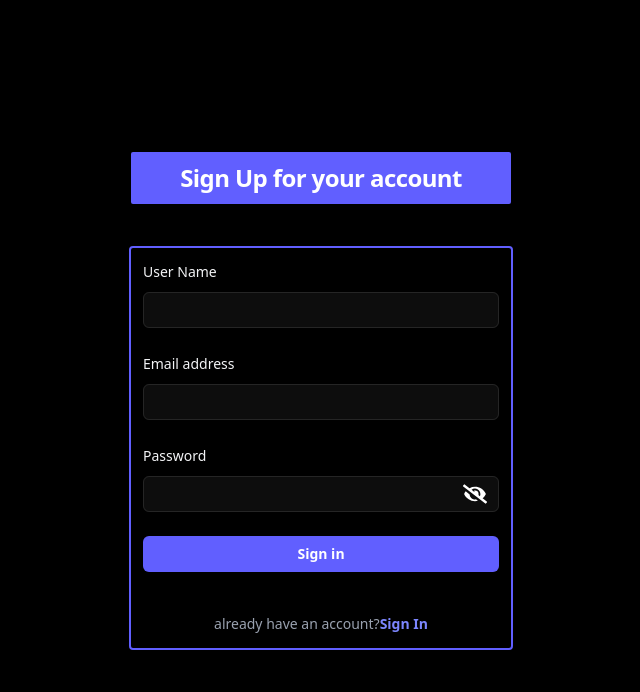
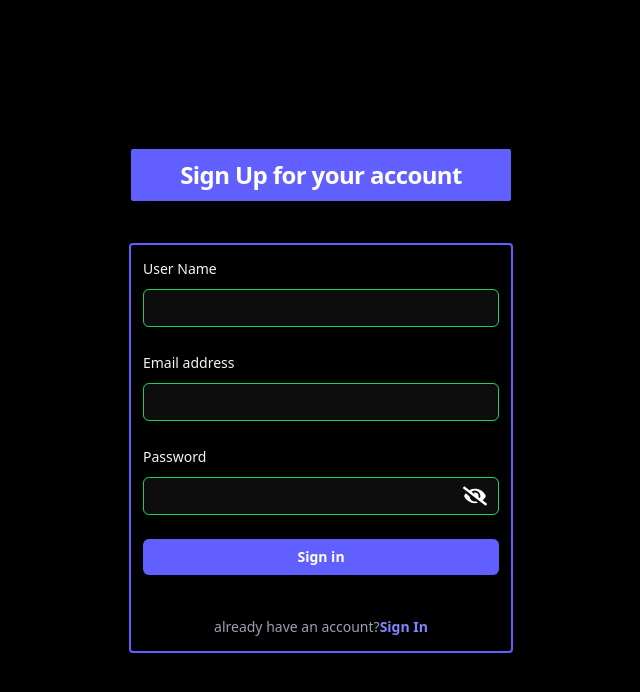
Before and after one commit to mahbub810515/task-managment, a React (Vite) app: page /signup in a window 1280 px wide. Shown: the top 692 px of the page, without its empty margins (319-959 px from the left). Built offline with nearby package versions, Linux system fonts and the light colour scheme.

Commit message:
feat: add email regex validation

```diff
--- a/src/pages/SignUp.jsx
+++ b/src/pages/SignUp.jsx
@@ -10,6 +10,10 @@ const SignUp = () => {
         password: "",
     })
     const [showPassword, setShowPassword] = useState(false);
+    // validation for usernam,email and password
+    const [userError, setuserError] = useState("");
+    const [emailError, setEmailError] = useState("");
+    const [passwordError, setPasswordError] = useState("");
 
     const handleChange = (e) => {
         setDetails(
@@ -17,13 +21,26 @@ const SignUp = () => {
         )
     }
     const handleSignUp = () => {
-        if (details.username && details.email && details.password) {
-            setTimeout(() => {
-                toast.success('signup Successfully!')
-            }, 2000);
-        } else {
-            alert("please fill everything")
+        let valid = false;
+        const regex = /^[a-zA-Z0-9._%+-]+@[a-zA-Z0-9.-]+\.[a-zA-Z]{2,}$/;
+        if(regex.test(details.email)){
+            valid = true;
+        }else{
+            valid = false;
         }
+        if (!details.username) {
+            setuserError("username is required");
+        }
+        if (!valid) {
+            setEmailError("email is required");
+        }
+        if (!details.password) {
+            setPasswordError("password is required");
+        }
+        else if (details.username && details.email && details.password && valid) {
+            toast.success("signup successfull");
+        }
+
     }
 
     return (
@@ -50,7 +67,7 @@ const SignUp = () => {
                                 name="username"
                                 required=""
                                 autoComplete="email"
-                                className="block w-full rounded-md bg-white/5 px-3 py-1.5 text-base text-white outline-1 -outline-offset-1 outline-white/10 placeholder:text-gray-500 focus:outline-2 focus:-outline-offset-2 focus:outline-indigo-500 sm:text-sm/6"
+                                className={`block w-full rounded-md border ${userError ? "border-red-500" : " border-green-500"} bg-white/5 px-3 py-1.5 text-base text-white outline-1 -outline-offset-1 outline-white/10 placeholder:text-gray-500 focus:outline-2 focus:-outline-offset-2 focus:outline-indigo-500 sm:text-sm/6`}
                             />
                         </div>
                     </div>
@@ -69,8 +86,8 @@ const SignUp = () => {
                                 name="email"
                                 required=""
                                 autoComplete="email"
-                                className="block w-full rounded-md bg-white/5 px-3 py-1.5 text-base text-white outline-1 -outline-offset-1 outline-white/10 placeholder:text-gray-500 focus:outline-2 focus:-outline-offset-2 focus:outline-indigo-500 sm:text-sm/6"
-                            />
+                                className={`block w-full rounded-md border ${emailError ? "border-red-500" : " border-green-500"} bg-white/5 px-3 py-1.5 text-base text-white outline-1 -outline-offset-1 outline-white/10 placeholder:text-gray-500 focus:outline-2 focus:-outline-offset-2 focus:outline-indigo-500 sm:text-sm/6`}
+                              />
                         </div>
                     </div>
                     <div>
@@ -91,7 +108,7 @@ const SignUp = () => {
                                 name="password"
                                 required=""
                                 autoComplete="current-password"
-                                className="block w-full rounded-md bg-white/5 px-3 py-1.5 text-base text-white outline-1 -outline-offset-1 outline-white/10 placeholder:text-gray-500 focus:outline-2 focus:-outline-offset-2 focus:outline-indigo-500 sm:text-sm/6"
+                                 className={`block w-full rounded-md border ${passwordError? "border-red-500":" border-green-500" } bg-white/5 px-3 py-1.5 text-base text-white outline-1 -outline-offset-1 outline-white/10 placeholder:text-gray-500 focus:outline-2 focus:-outline-offset-2 focus:outline-indigo-500 sm:text-sm/6`}
                             />
                             {showPassword ?
                                 <FaEye onClick={() => setShowPassword(!showPassword)} className='absolute right-3 text-white text-2xl' />
@@ -103,7 +120,7 @@ const SignUp = () => {
                     <div>
                         <button
                             onClick={handleSignUp}
-                            type="submit"
+                            type="button"
                             className="flex w-full justify-center rounded-md bg-indigo-500 px-3 py-1.5 text-sm/6 font-semibold text-white hover:bg-indigo-400 focus-visible:outline-2 focus-visible:outline-offset-2 focus-visible:outline-indigo-500"
                         >
                             Sign in
```
